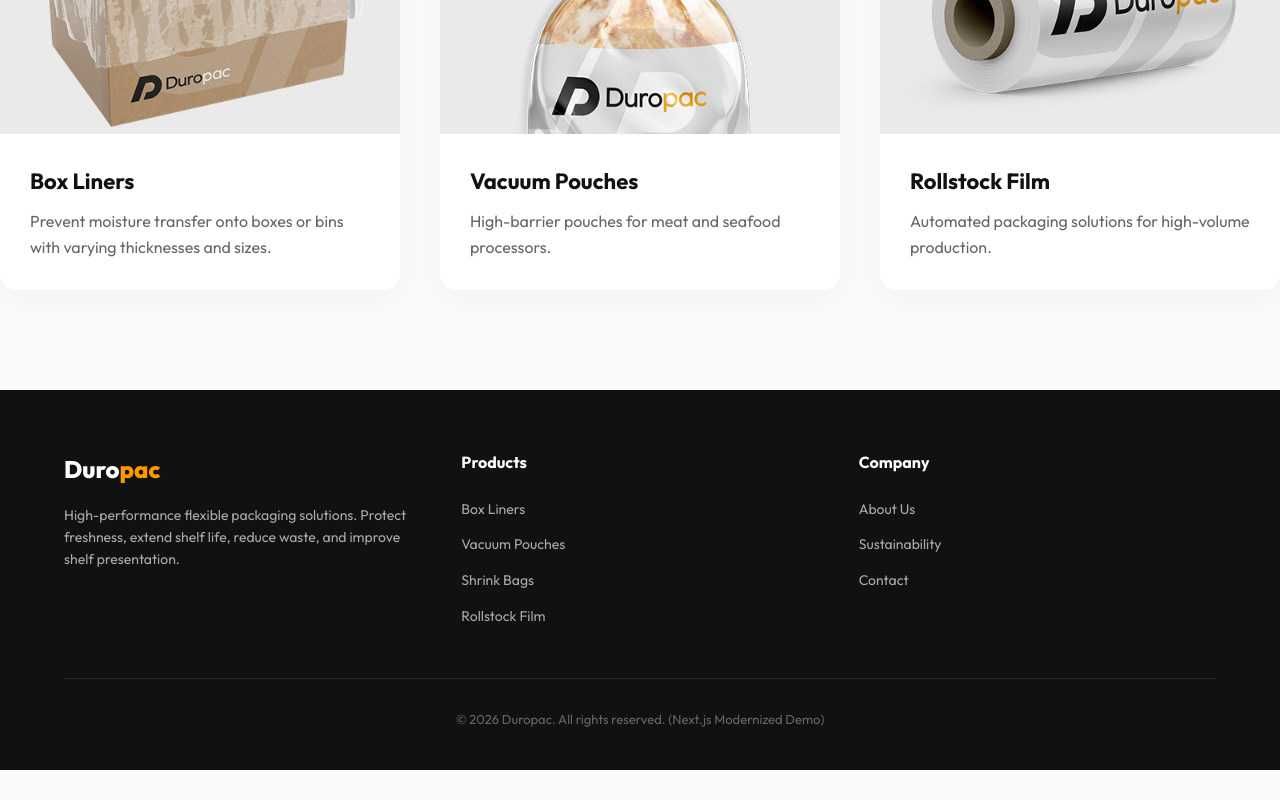
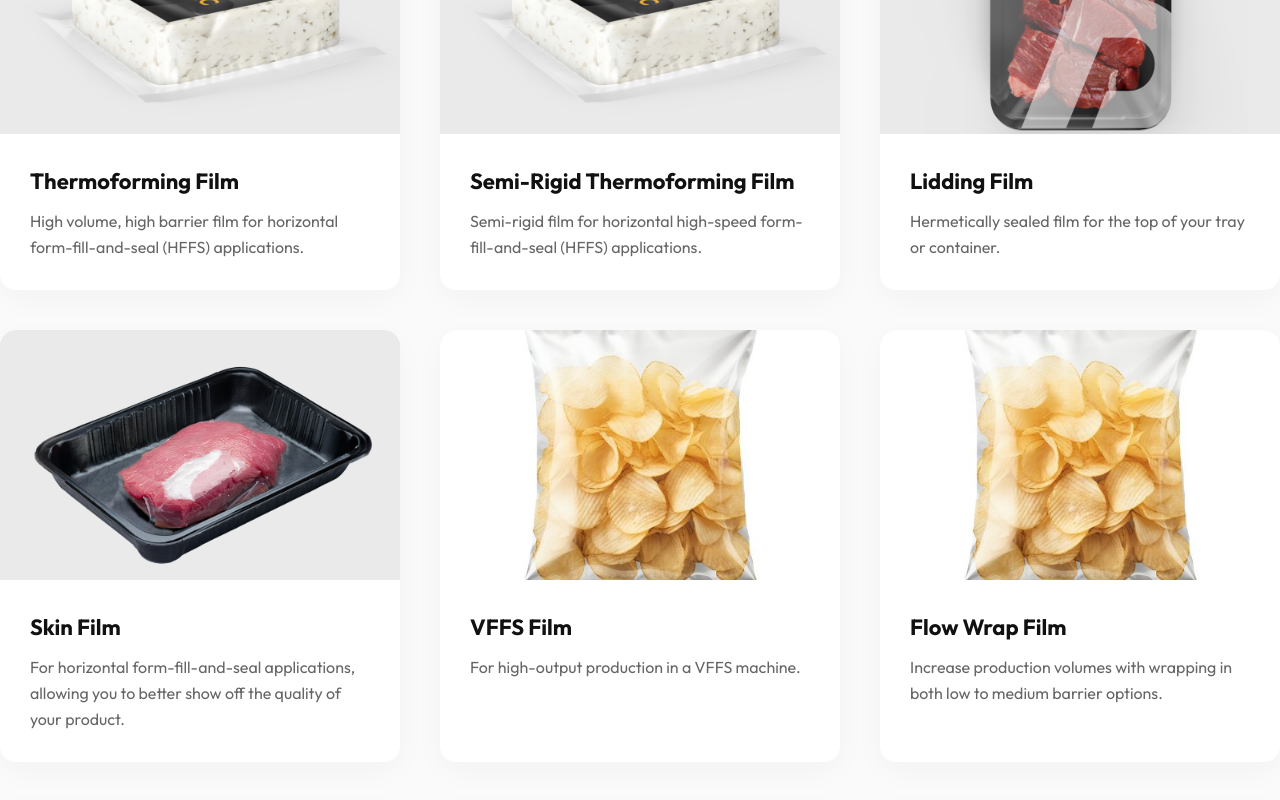
Before and after one commit to JhotaG1/duroplast, a Next.js app: page / in a window 1280 px wide. Shown: the part 1480-2280 px from the top of the page. Before the commit the page ends 2250 px from the top, so only its background shows below. Built offline with nearby package versions, Linux system fonts and the light colour scheme.

Commit message:
Scrape and integrate detailed product features directly into the UI

```diff
--- a/app/page.jsx
+++ b/app/page.jsx
@@ -1,5 +1,6 @@
 import Link from 'next/link';
 import './Home.css';
+import productsData from '../data/products.json';
 
 export default function Home() {
   return (
@@ -43,27 +44,15 @@
         <div className="kicker">Featured Categories</div>
         <h2 className="section-title">Packaging Solutions</h2>
         <div className="categories-grid">
-          <Link href="/products/box-liners" className="category-card">
-            <img src="/box-liners.png" alt="Box Liners" />
-            <div className="category-content">
-              <h3>Box Liners</h3>
-              <p>Prevent moisture transfer onto boxes or bins with varying thicknesses and sizes.</p>
-            </div>
-          </Link>
-          <Link href="/products/vacuum-pouches" className="category-card">
-            <img src="/vacuum-pouches.png" alt="Vacuum Pouches" />
-            <div className="category-content">
-              <h3>Vacuum Pouches</h3>
-              <p>High-barrier pouches for meat and seafood processors.</p>
-            </div>
-          </Link>
-          <Link href="/products/thermoforming-film" className="category-card">
-            <img src="/rollstock.png" alt="Rollstock Film" />
-            <div className="category-content">
-              <h3>Rollstock Film</h3>
-              <p>Automated packaging solutions for high-volume production.</p>
-            </div>
-          </Link>
+          {productsData.map((product) => (
+            <Link key={product.slug} href={`/products/${product.slug}`} className="category-card">
+              <img src={product.image} alt={product.name} />
+              <div className="category-content">
+                <h3>{product.name}</h3>
+                <p>{product.description}</p>
+              </div>
+            </Link>
+          ))}
         </div>
       </section>
     </div>
--- a/data/products.json
+++ b/data/products.json
@@ -5,7 +5,19 @@
     "description": "High volume, high barrier film for horizontal form-fill-and-seal (HFFS) applications.",
     "category": "Rollstock Films",
     "image": "/Thermoformed-Feta-cheese.png",
-    "bgImage": "/rollstock-bg.jpg"
+    "bgImage": "/rollstock-bg.jpg",
+    "features": [
+      "Why DuropacAbout UsSustainability",
+      "About Us",
+      "Sustainability",
+      "Thermoforming Film",
+      "Semi-Rigid Thermoforming Film",
+      "Lidding Film",
+      "Shrink Lidding Film",
+      "Vacuum Skin Film",
+      "VFFS Film",
+      "Flow Wrap Film"
+    ]
   },
   {
     "slug": "semi-rigid",
@@ -13,7 +25,19 @@
     "description": "Semi-rigid film for horizontal high-speed form-fill-and-seal (HFFS) applications.",
     "category": "Rollstock Films",
     "image": "/Thermoformed-Feta-cheese.png",
-    "bgImage": "/rollstock-bg.jpg"
+    "bgImage": "/rollstock-bg.jpg",
+    "features": [
+      "Why DuropacAbout UsSustainability",
+      "About Us",
+      "Sustainability",
+      "Thermoforming Film",
+      "Semi-Rigid Thermoforming Film",
+      "Lidding Film",
+      "Shrink Lidding Film",
+      "Vacuum Skin Film",
+      "VFFS Film",
+      "Flow Wrap Film"
+    ]
   },
   {
     "slug": "lidding-film",
@@ -21,7 +45,19 @@
     "description": "Hermetically sealed film for the top of your tray or container.",
     "category": "Rollstock Films",
     "image": "/Beef-lidding-film.png",
-    "bgImage": "/rollstock-bg.jpg"
+    "bgImage": "/rollstock-bg.jpg",
+    "features": [
+      "Why DuropacAbout UsSustainability",
+      "About Us",
+      "Sustainability",
+      "Thermoforming Film",
+      "Semi-Rigid Thermoforming Film",
+      "Lidding Film",
+      "Shrink Lidding Film",
+      "Vacuum Skin Film",
+      "VFFS Film",
+      "Flow Wrap Film"
+    ]
   },
   {
     "slug": "skin-film",
@@ -29,7 +65,19 @@
     "description": "For horizontal form-fill-and-seal applications, allowing you to better show off the quality of your product.",
     "category": "Rollstock Films",
     "image": "/Steak-in-skin-film.png",
-    "bgImage": "/rollstock-bg.jpg"
+    "bgImage": "/rollstock-bg.jpg",
+    "features": [
+      "Why DuropacAbout UsSustainability",
+      "About Us",
+      "Sustainability",
+      "Thermoforming Film",
+      "Semi-Rigid Thermoforming Film",
+      "Lidding Film",
+      "Shrink Lidding Film",
+      "Vacuum Skin Film",
+      "VFFS Film",
+      "Flow Wrap Film"
+    ]
   },
   {
     "slug": "vffs-film",
@@ -37,7 +85,19 @@
     "description": "For high-output production in a VFFS machine.",
     "category": "Rollstock Films",
     "image": "/VFFS.jpg",
-    "bgImage": "/rollstock-bg.jpg"
+    "bgImage": "/rollstock-bg.jpg",
+    "features": [
+      "Why DuropacAbout UsSustainability",
+      "About Us",
+      "Sustainability",
+      "Thermoforming Film",
+      "Semi-Rigid Thermoforming Film",
+      "Lidding Film",
+      "Shrink Lidding Film",
+      "Vacuum Skin Film",
+      "VFFS Film",
+      "Flow Wrap Film"
+    ]
   },
   {
     "slug": "flow-wrap-film",
@@ -45,7 +105,19 @@
     "description": "Increase production volumes with wrapping in both low to medium barrier options.",
     "category": "Rollstock Films",
     "image": "/VFFS.jpg",
-    "bgImage": "/rollstock-bg.jpg"
+    "bgImage": "/rollstock-bg.jpg",
+    "features": [
+      "Why DuropacAbout UsSustainability",
+      "About Us",
+      "Sustainability",
+      "Thermoforming Film",
+      "Semi-Rigid Thermoforming Film",
+      "Lidding Film",
+      "Shrink Lidding Film",
+      "Vacuum Skin Film",
+      "VFFS Film",
+      "Flow Wrap Film"
+    ]
   },
   {
     "slug": "shrink-bags",
@@ -53,7 +125,19 @@
     "description": "High barrier, high quality shrink bags for any application.",
     "category": "Shrink",
     "image": "/Shrinkwrapped-cheese.png",
-    "bgImage": "/shrink-bags-bg.jpg"
+    "bgImage": "/shrink-bags-bg.jpg",
+    "features": [
+      "Why DuropacAbout UsSustainability",
+      "About Us",
+      "Sustainability",
+      "Thermoforming Film",
+      "Semi-Rigid Thermoforming Film",
+      "Lidding Film",
+      "Shrink Lidding Film",
+      "Vacuum Skin Film",
+      "VFFS Film",
+      "Flow Wrap Film"
+    ]
   },
   {
     "slug": "shrinkable-thermoforming",
@@ -61,7 +145,19 @@
     "description": "Automate your shrink production. Remove the manual process of loading shrink bags.",
     "category": "Shrink",
     "image": "/Shrinkable-Thermoforming-film-Meat.png",
-    "bgImage": "/shrink-bags-bg.jpg"
+    "bgImage": "/shrink-bags-bg.jpg",
+    "features": [
+      "Why DuropacAbout UsSustainability",
+      "About Us",
+      "Sustainability",
+      "Thermoforming Film",
+      "Semi-Rigid Thermoforming Film",
+      "Lidding Film",
+      "Shrink Lidding Film",
+      "Vacuum Skin Film",
+      "VFFS Film",
+      "Flow Wrap Film"
+    ]
   },
   {
     "slug": "shrink-lidding-film",
@@ -69,7 +165,19 @@
     "description": "Automate your shrink production. Remove the manual process of loading shrink bags.",
     "category": "Shrink",
     "image": "/Beef-lidding-film.png",
-    "bgImage": "/shrink-bags-bg.jpg"
+    "bgImage": "/shrink-bags-bg.jpg",
+    "features": [
+      "Why DuropacAbout UsSustainability",
+      "About Us",
+      "Sustainability",
+      "Thermoforming Film",
+      "Semi-Rigid Thermoforming Film",
+      "Lidding Film",
+      "Shrink Lidding Film",
+      "Vacuum Skin Film",
+      "VFFS Film",
+      "Flow Wrap Film"
+    ]
   },
   {
     "slug": "stand-up-pouches",
@@ -77,7 +185,19 @@
     "description": "The most common and versatile preformed pouch.",
     "category": "Pouches",
     "image": "/Stand-Up-Pouch-2.png",
-    "bgImage": "/vacuum-pouches-bg.jpg"
+    "bgImage": "/vacuum-pouches-bg.jpg",
+    "features": [
+      "Why DuropacAbout UsSustainability",
+      "About Us",
+      "Sustainability",
+      "Thermoforming Film",
+      "Semi-Rigid Thermoforming Film",
+      "Lidding Film",
+      "Shrink Lidding Film",
+      "Vacuum Skin Film",
+      "VFFS Film",
+      "Flow Wrap Film"
+    ]
   },
   {
     "slug": "vacuum-pouches",
@@ -85,7 +205,19 @@
     "description": "Classic vacuum seal bags for any chamber vacuum sealer.",
     "category": "Pouches",
     "image": "/Vacuumed-pouch.png",
-    "bgImage": "/vacuum-pouches-bg.jpg"
+    "bgImage": "/vacuum-pouches-bg.jpg",
+    "features": [
+      "Why DuropacAbout UsSustainability",
+      "About Us",
+      "Sustainability",
+      "Thermoforming Film",
+      "Semi-Rigid Thermoforming Film",
+      "Lidding Film",
+      "Shrink Lidding Film",
+      "Vacuum Skin Film",
+      "VFFS Film",
+      "Flow Wrap Film"
+    ]
   },
   {
     "slug": "box-pouches",
@@ -93,7 +225,19 @@
     "description": "A stand-up pouch with extra, eye-catching surface area.",
     "category": "Pouches",
     "image": "/Box-Pouch.png",
-    "bgImage": "/vacuum-pouches-bg.jpg"
+    "bgImage": "/vacuum-pouches-bg.jpg",
+    "features": [
+      "Why DuropacAbout UsSustainability",
+      "About Us",
+      "Sustainability",
+      "Thermoforming Film",
+      "Semi-Rigid Thermoforming Film",
+      "Lidding Film",
+      "Shrink Lidding Film",
+      "Vacuum Skin Film",
+      "VFFS Film",
+      "Flow Wrap Film"
+    ]
   },
   {
     "slug": "spout-pouches",
@@ -101,7 +245,19 @@
     "description": "A spout pouch for your liquid and semi-liquid products.",
     "category": "Pouches",
     "image": "/Spout-Pouch.png",
-    "bgImage": "/vacuum-pouches-bg.jpg"
+    "bgImage": "/vacuum-pouches-bg.jpg",
+    "features": [
+      "Why DuropacAbout UsSustainability",
+      "About Us",
+      "Sustainability",
+      "Thermoforming Film",
+      "Semi-Rigid Thermoforming Film",
+      "Lidding Film",
+      "Shrink Lidding Film",
+      "Vacuum Skin Film",
+      "VFFS Film",
+      "Flow Wrap Film"
+    ]
   },
   {
     "slug": "high-barrier-casings",
@@ -109,7 +265,19 @@
     "description": "Barrier and cook-in casings ideal for sausages and processed meats.",
     "category": "Casings",
     "image": "/Casigns.png",
-    "bgImage": "/vacuum-pouches-bg.jpg"
+    "bgImage": "/vacuum-pouches-bg.jpg",
+    "features": [
+      "Why DuropacAbout UsSustainability",
+      "About Us",
+      "Sustainability",
+      "Thermoforming Film",
+      "Semi-Rigid Thermoforming Film",
+      "Lidding Film",
+      "Shrink Lidding Film",
+      "Vacuum Skin Film",
+      "VFFS Film",
+      "Flow Wrap Film"
+    ]
   },
   {
     "slug": "recyclable-pouches",
@@ -117,7 +285,19 @@
     "description": "Packaging for circular economy.",
     "category": "Recyclable",
     "image": "/Stand-Up-Pouch-Recyclable.png",
-    "bgImage": "/hero-bg.jpg"
+    "bgImage": "/hero-bg.jpg",
+    "features": [
+      "Why DuropacAbout UsSustainability",
+      "About Us",
+      "Sustainability",
+      "Thermoforming Film",
+      "Semi-Rigid Thermoforming Film",
+      "Lidding Film",
+      "Shrink Lidding Film",
+      "Vacuum Skin Film",
+      "VFFS Film",
+      "Flow Wrap Film"
+    ]
   },
   {
     "slug": "recyclable-shrink-bags",
@@ -125,7 +305,19 @@
     "description": "Quality bags that meet the Golden Design Rule requirements.",
     "category": "Recyclable",
     "image": "/Recyclable-shrink-bags.png",
-    "bgImage": "/hero-bg.jpg"
+    "bgImage": "/hero-bg.jpg",
+    "features": [
+      "Why DuropacAbout UsSustainability",
+      "About Us",
+      "Sustainability",
+      "Thermoforming Film",
+      "Semi-Rigid Thermoforming Film",
+      "Lidding Film",
+      "Shrink Lidding Film",
+      "Vacuum Skin Film",
+      "VFFS Film",
+      "Flow Wrap Film"
+    ]
   },
   {
     "slug": "recyclable-thermoforming",
@@ -133,7 +325,19 @@
     "description": "Clear, strong film that work in sous vide applications.",
     "category": "Recyclable",
     "image": "/Recyclable-Thermoforming-film.png",
-    "bgImage": "/hero-bg.jpg"
+    "bgImage": "/hero-bg.jpg",
+    "features": [
+      "Why DuropacAbout UsSustainability",
+      "About Us",
+      "Sustainability",
+      "Thermoforming Film",
+      "Semi-Rigid Thermoforming Film",
+      "Lidding Film",
+      "Shrink Lidding Film",
+      "Vacuum Skin Film",
+      "VFFS Film",
+      "Flow Wrap Film"
+    ]
   },
   {
     "slug": "flat-poly-bags",
@@ -141,7 +345,19 @@
     "description": "Poly bags with no gusset for a variety of products.",
     "category": "Poly",
     "image": "/Flat-poly-bag.png",
-    "bgImage": "/hero-bg.jpg"
+    "bgImage": "/hero-bg.jpg",
+    "features": [
+      "Why DuropacAbout UsSustainability",
+      "About Us",
+      "Sustainability",
+      "Thermoforming Film",
+      "Semi-Rigid Thermoforming Film",
+      "Lidding Film",
+      "Shrink Lidding Film",
+      "Vacuum Skin Film",
+      "VFFS Film",
+      "Flow Wrap Film"
+    ]
   },
   {
     "slug": "gusseted-poly-bags",
@@ -149,7 +365,19 @@
     "description": "Get extra product volume with side or bottom gussets.",
     "category": "Poly",
     "image": "/Gusseted-poly-bag-1.png",
-    "bgImage": "/hero-bg.jpg"
+    "bgImage": "/hero-bg.jpg",
+    "features": [
+      "Why DuropacAbout UsSustainability",
+      "About Us",
+      "Sustainability",
+      "Thermoforming Film",
+      "Semi-Rigid Thermoforming Film",
+      "Lidding Film",
+      "Shrink Lidding Film",
+      "Vacuum Skin Film",
+      "VFFS Film",
+      "Flow Wrap Film"
+    ]
   },
   {
     "slug": "poly-tubing-rolls",
@@ -157,7 +385,19 @@
     "description": "Continous film ideal for products with varying sizes.",
     "category": "Poly",
     "image": "/Poly-tubing.png",
-    "bgImage": "/hero-bg.jpg"
+    "bgImage": "/hero-bg.jpg",
+    "features": [
+      "Why DuropacAbout UsSustainability",
+      "About Us",
+      "Sustainability",
+      "Thermoforming Film",
+      "Semi-Rigid Thermoforming Film",
+      "Lidding Film",
+      "Shrink Lidding Film",
+      "Vacuum Skin Film",
+      "VFFS Film",
+      "Flow Wrap Film"
+    ]
   },
   {
     "slug": "box-liners",
@@ -165,7 +405,19 @@
     "description": "Resistant box liners to prevent moisture transfer.",
     "category": "Poly",
     "image": "/Box-linners.png",
-    "bgImage": "/hero-bg.jpg"
+    "bgImage": "/hero-bg.jpg",
+    "features": [
+      "Why DuropacAbout UsSustainability",
+      "About Us",
+      "Sustainability",
+      "Thermoforming Film",
+      "Semi-Rigid Thermoforming Film",
+      "Lidding Film",
+      "Shrink Lidding Film",
+      "Vacuum Skin Film",
+      "VFFS Film",
+      "Flow Wrap Film"
+    ]
   },
   {
     "slug": "skin-boards",
@@ -173,7 +425,19 @@
     "description": "Fibre-based carrier tray with a removable barrier liner.",
     "category": "Paper Boards",
     "image": "/Skin-boards.png",
-    "bgImage": "/hero-bg.jpg"
+    "bgImage": "/hero-bg.jpg",
+    "features": [
+      "Why DuropacAbout UsSustainability",
+      "About Us",
+      "Sustainability",
+      "Thermoforming Film",
+      "Semi-Rigid Thermoforming Film",
+      "Lidding Film",
+      "Shrink Lidding Film",
+      "Vacuum Skin Film",
+      "VFFS Film",
+      "Flow Wrap Film"
+    ]
   },
   {
     "slug": "presentation-boards",
@@ -181,6 +445,18 @@
     "description": "They are also great for presenting any type of food.",
     "category": "Paper Boards",
     "image": "/Skin-boards.png",
-    "bgImage": "/hero-bg.jpg"
+    "bgImage": "/hero-bg.jpg",
+    "features": [
+      "Why DuropacAbout UsSustainability",
+      "About Us",
+      "Sustainability",
+      "Thermoforming Film",
+      "Semi-Rigid Thermoforming Film",
+      "Lidding Film",
+      "Shrink Lidding Film",
+      "Vacuum Skin Film",
+      "VFFS Film",
+      "Flow Wrap Film"
+    ]
   }
 ]
```
Also changed, not shown: app/products/[slug]/page.jsx (+11 -0 lines), 2 other files (tests, documents, lock files or other folders).
